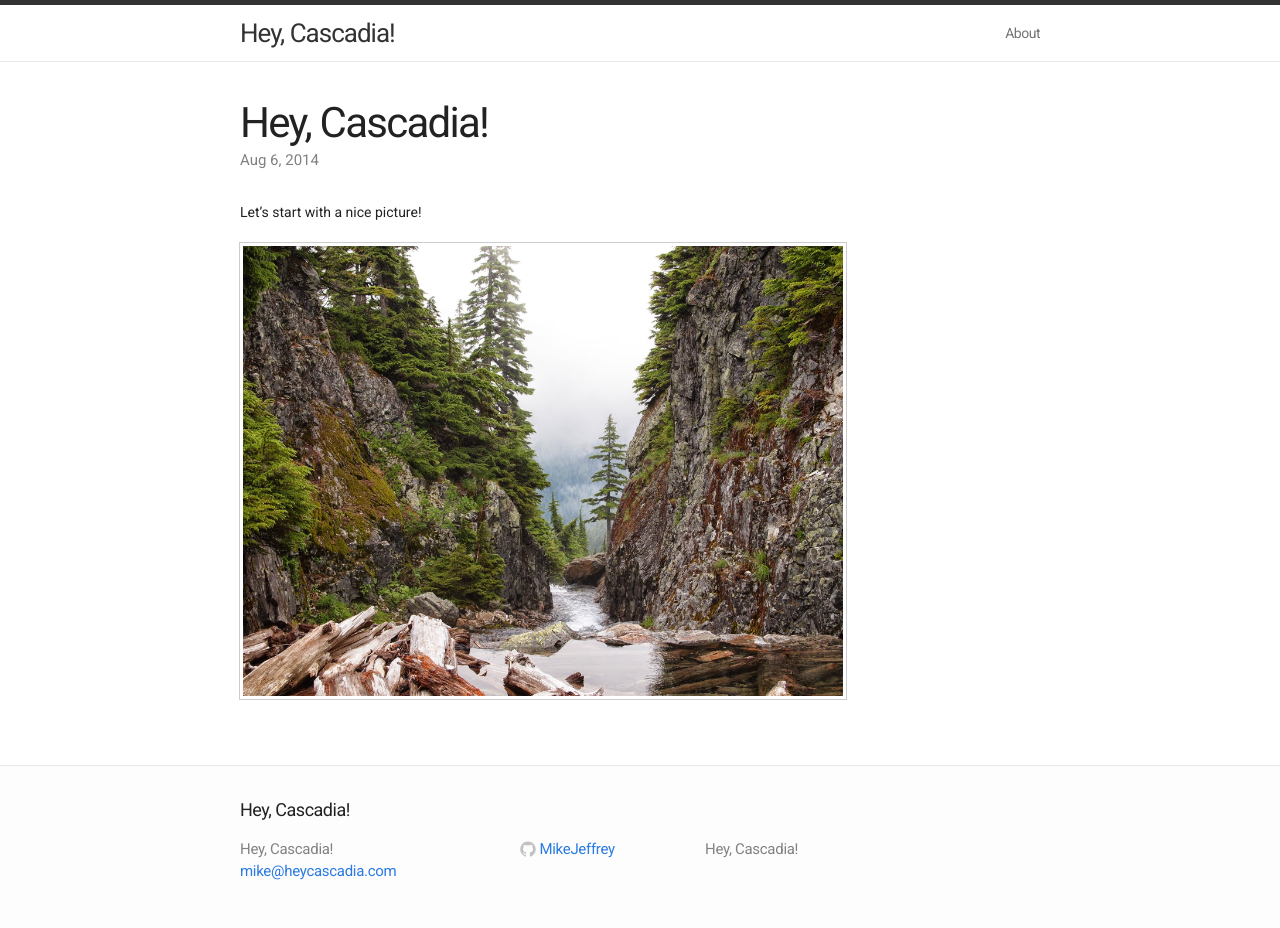
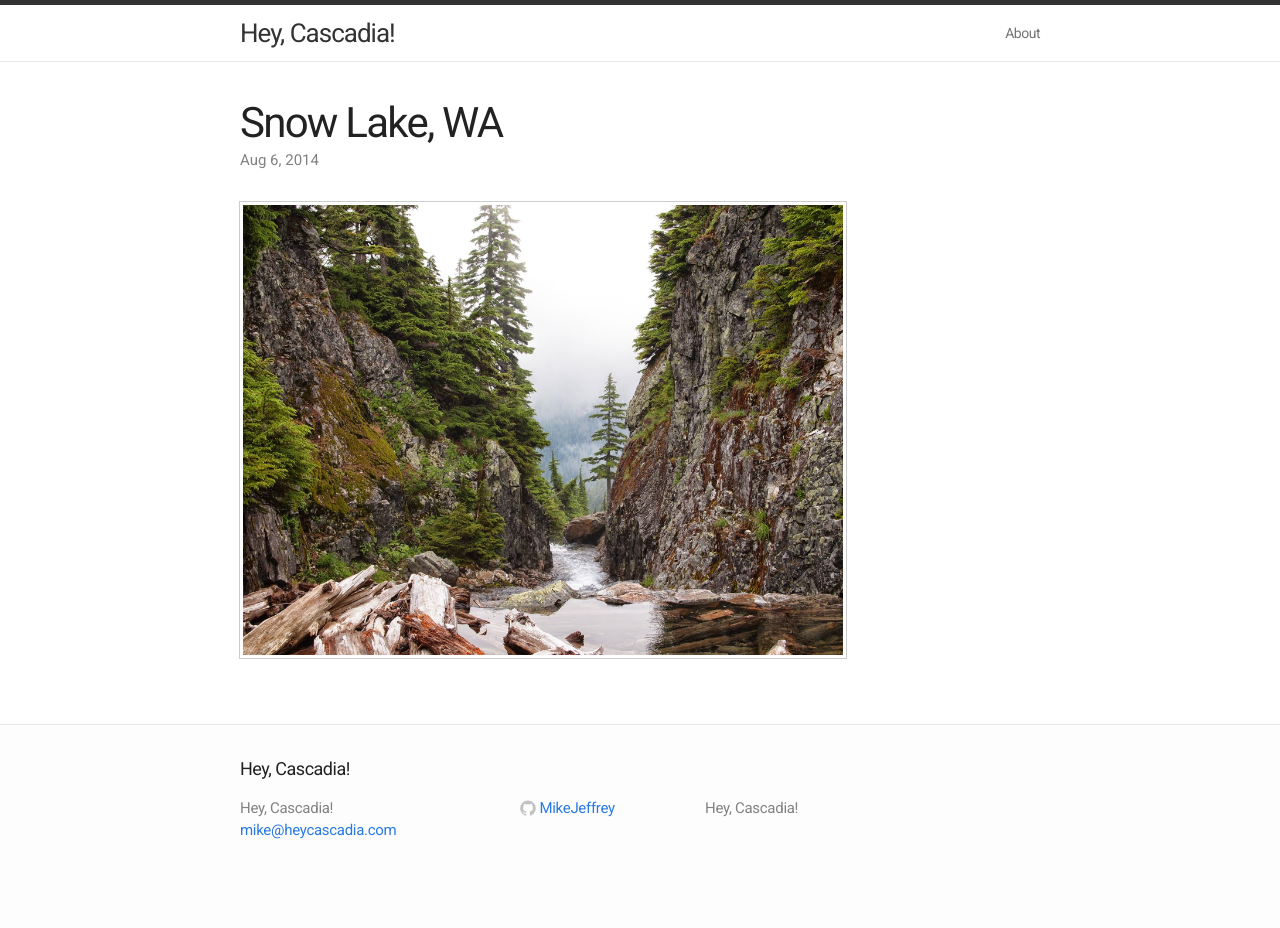
Before and after one commit to MikeJeffrey/heycascadia, a Jekyll site: the page built from _posts/2014-08-06-hey-cascadia.md, in a window 1280 px wide. Built offline with Jekyll 4.4.1, drawn with Linux system fonts in a browser that asks for light colours; after the commit the page ends 900 px from its top, so only the background shows below that.

Commit message:
Update 2014-08-06-hey-cascadia.md

```diff
--- a/_posts/2014-08-06-hey-cascadia.md
+++ b/_posts/2014-08-06-hey-cascadia.md
@@ -1,9 +1,7 @@
 ---
 layout: post
-title: Hey, Cascadia!
+title: Snow Lake, WA
 ---
-
-Let's start with a nice picture!
 
 <img src="http://www.heycascadia.com/images/P7207773.JPG"
   width="600">
```
